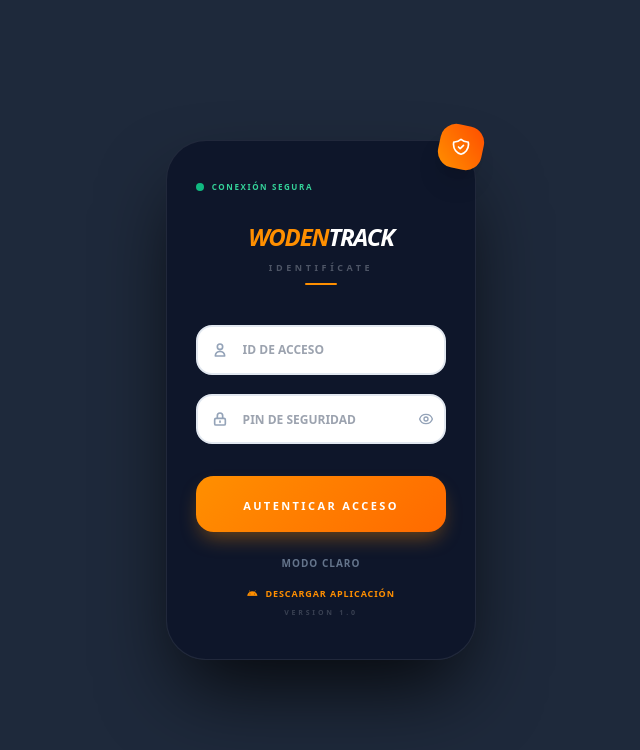
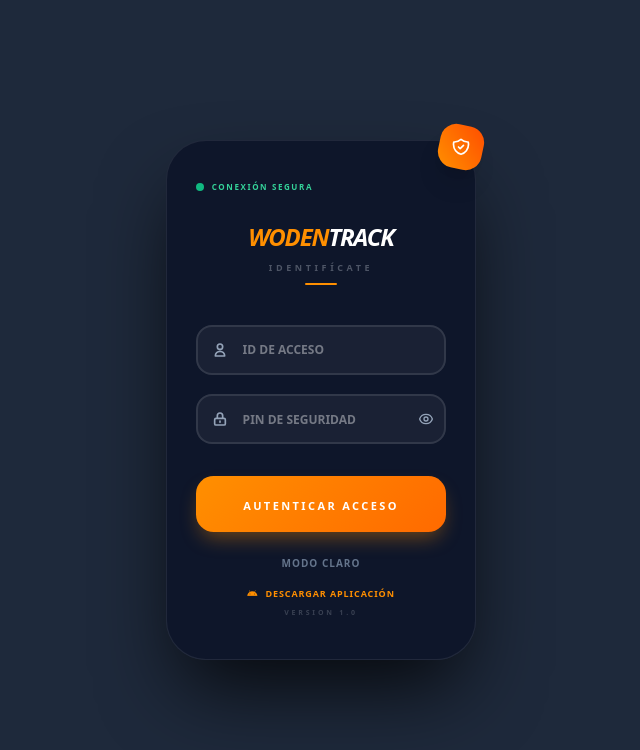
Before and after one commit to eagudelowoden/MigracionWodenTrack, a Vue app in the folder frontend/: page /login in a window 1280 px wide. Shown: the top 750 px of the page, without its empty margins (319-959 px from the left). Built offline with nearby package versions, Linux system fonts and the light colour scheme; no server answers.

Commit message:
Se suben cambios de estilos

```diff
--- a/frontend/src/assets/css/woden-style.css
+++ b/frontend/src/assets/css/woden-style.css
@@ -101,3 +101,46 @@
 .animate-ping { animation: ping 2s infinite; }
 .animate-spin { animation: spin 1s linear infinite; }
 @keyframes spin { from { transform: rotate(0deg); } to { transform: rotate(360deg); } }
+
+/* Estilo base del input */
+
+/* 1. Estilos base (Solo estructura, no colores) */
+.woden-input-base {
+  width: 100%;
+  padding: 0.8rem 1rem 0.8rem 2.8rem;
+  border-radius: 1rem;
+  font-weight: 700;
+  font-size: 0.85rem;
+  outline: none;
+  transition: all 0.3s ease;
+  border: 2px solid transparent;
+}
+
+/* 2. MODO CLARO: Fondo gris claro, texto oscuro */
+.theme-light .woden-input-base {
+  background-color: #f8fafc !important; /* Gris muy claro */
+  color: #0f172a !important;           /* Texto oscuro */
+  border-color: #e2e8f0 !important;
+}
+
+/* 3. MODO OSCURO: Fondo casi negro, texto blanco */
+.theme-dark .woden-input-base {
+  background-color: rgba(255, 255, 255, 0.05) !important; /* Fondo oscuro sutil */
+  color: #ffffff !important;                             /* TEXTO BLANCO */
+  border-color: rgba(255, 255, 255, 0.1) !important;
+}
+
+/* 4. Focus (Cuando el usuario hace clic) */
+.woden-input-base:focus {
+  border-color: var(--primary) !important;
+}
+
+/* 5. Placeholder */
+.woden-input-base::placeholder {
+  font-size: 0.75rem;
+  font-weight: 600;
+  opacity: 0.5;
+}
+.theme-dark .woden-input-base::placeholder {
+  color: rgba(255, 255, 255, 0.4);
+}
```
Also changed, not shown: 1 other file (tests, documents, lock files or other folders).
